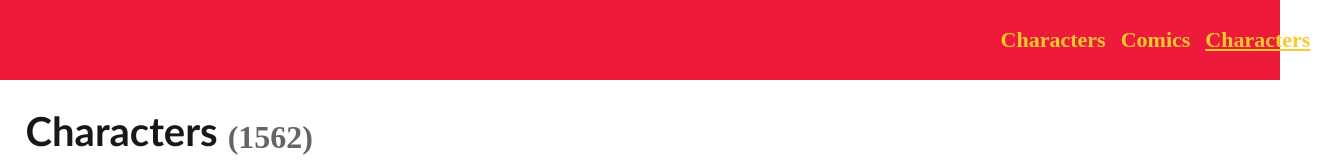
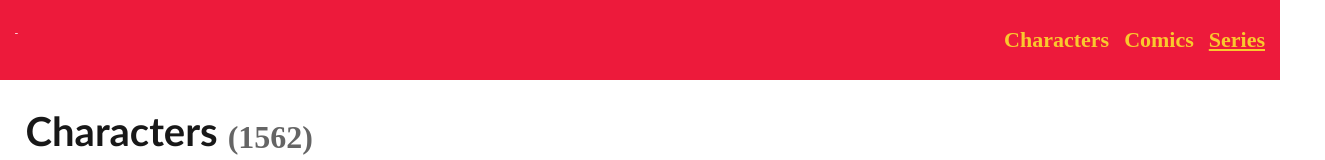
Before and after one commit to Andreksus/effective-web-course, a React (Vite) app in the folder third_lab/: page /Series in a window 1280 px wide. Shown: the top 160 px of the page, 1325 px wide, since content can reach past the window. Built offline with nearby package versions, Linux system fonts and the light colour scheme.

Commit message:
пофиксил название 3-его экрана

```diff
--- a/third_lab/src/components/Header.tsx
+++ b/third_lab/src/components/Header.tsx
@@ -12,7 +12,7 @@ export function Header(){
             <Links>
                 <Links_Pages><NavLink to="/Characters" style={({isActive}) => isActive? {textDecoration: "underline", textDecorationColor: "#f9c92d"}: {textDecoration: "none", }}><li>Characters</li></NavLink></Links_Pages>
                 <Links_Pages><NavLink to="/Comics" style={({isActive}) => isActive? {textDecoration: "underline", textDecorationColor: "#f9c92d"}: {textDecoration: "none", }}><li>Comics</li></NavLink></Links_Pages>
-                <Links_Pages><NavLink to="/Series" style={({isActive}) => isActive? {textDecoration: "underline", textDecorationColor: "#f9c92d"}: {textDecoration: "none", }}><li>Characters</li></NavLink></Links_Pages>
+                <Links_Pages><NavLink to="/Series" style={({isActive}) => isActive? {textDecoration: "underline", textDecorationColor: "#f9c92d"}: {textDecoration: "none", }}><li>Series</li></NavLink></Links_Pages>
             </Links>
         </Head>
     )
```
